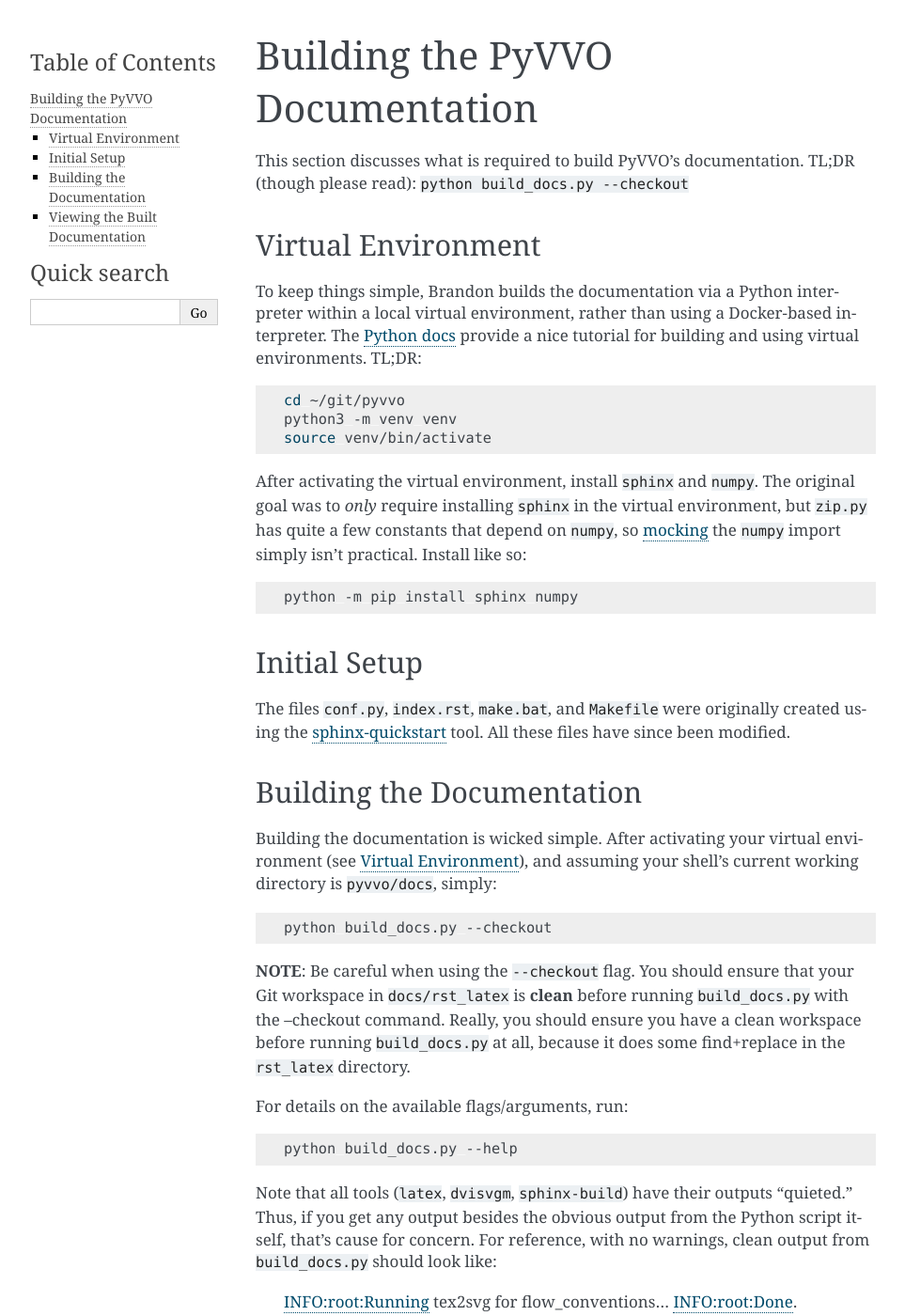
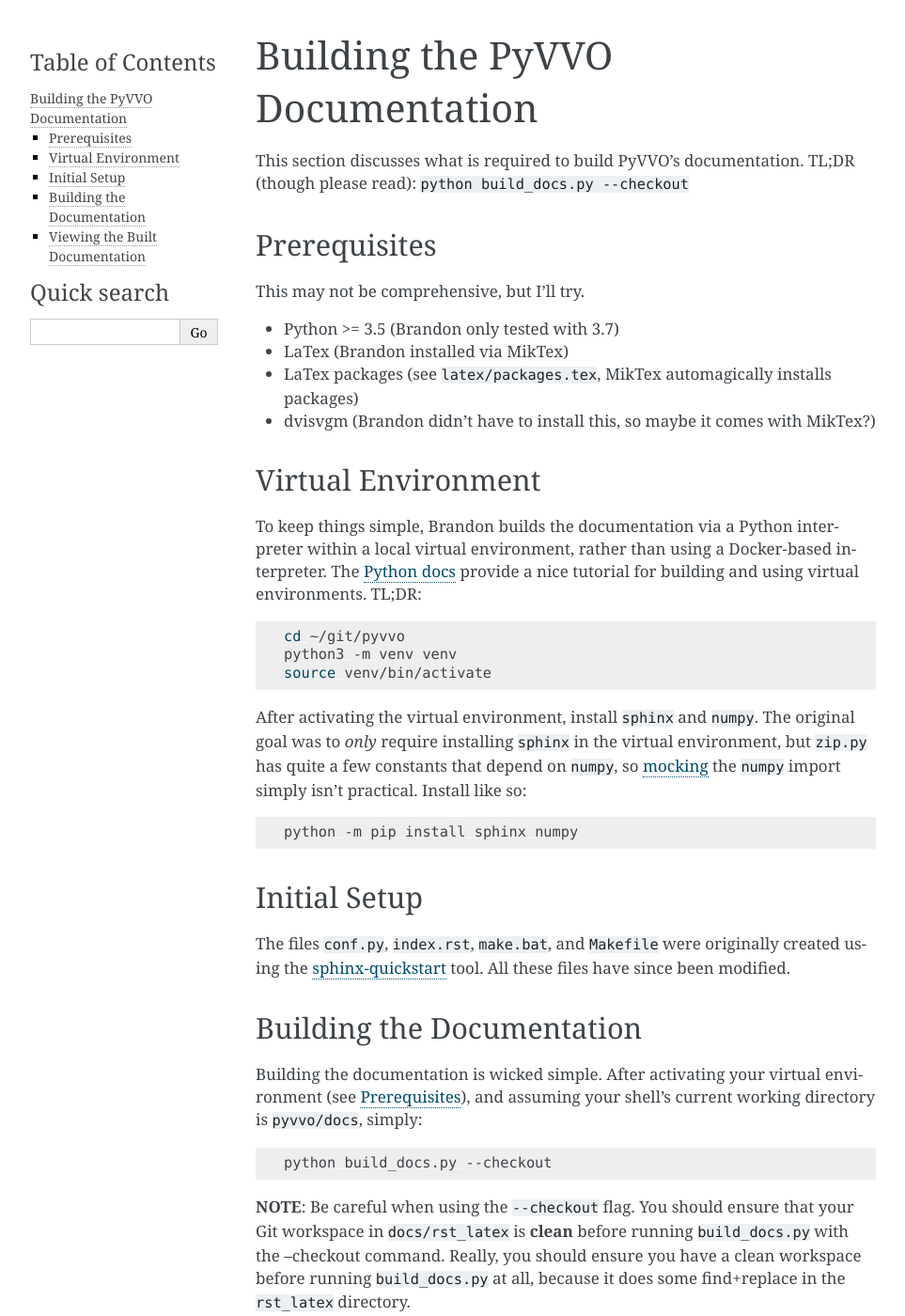
Before and after one commit to GRIDAPPSD/pyvvo, a Sphinx documentation site: the page built from docs/build_docs.rst, in a window 1280 px wide and 1400 px high. Shown: the whole window at 94% size, without its empty margins (148-1111 px from the left). Built offline with Sphinx 7.4.7, drawn with Linux system fonts in a browser that asks for light colours.

Commit message:
Consolidating LaTex packages into one file to make life easier for future users installing pre-requisites.

```diff
--- a/docs/build_docs.py
+++ b/docs/build_docs.py
@@ -14,7 +14,7 @@ LOG.setLevel(logging.INFO)
 
 # List .tex files in the latex directory that should not be compiled
 # themselves. Don't include file extensions.
-EXCLUDE = ['flow_base']
+EXCLUDE = ['flow_base', 'packages']
 
 # Directories of latex and rst files.
 LATEX_DIR = 'latex'
--- a/docs/build_docs.rst
+++ b/docs/build_docs.rst
@@ -5,6 +5,18 @@ This section discusses what is required to build PyVVO's documentation.
 TL;DR (though please read): ``python build_docs.py --checkout``
 
 .. _venv:
+
+Prerequisites
+-------------
+
+This may not be comprehensive, but I'll try.
+
+-   Python >= 3.5 (Brandon only tested with 3.7)
+-   LaTex (Brandon installed via MikTex)
+-   LaTex packages (see ``latex/packages.tex``, MikTex automagically
+    installs packages)
+-   dvisvgm (Brandon didn't have to install this, so maybe it comes with
+    MikTex?)
 
 Virtual Environment
 -------------------
```
Also changed, not shown: 2 other files.
